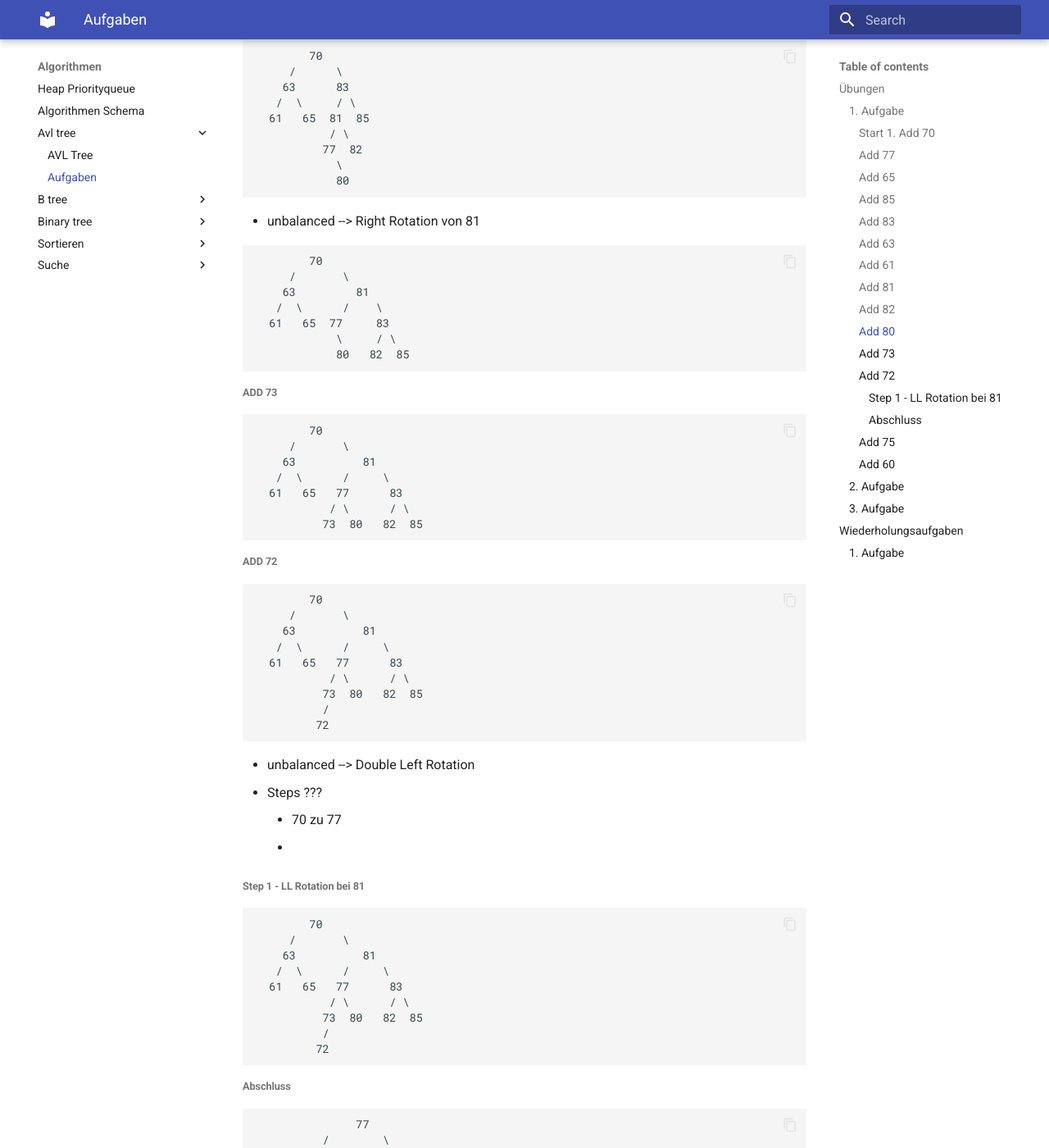
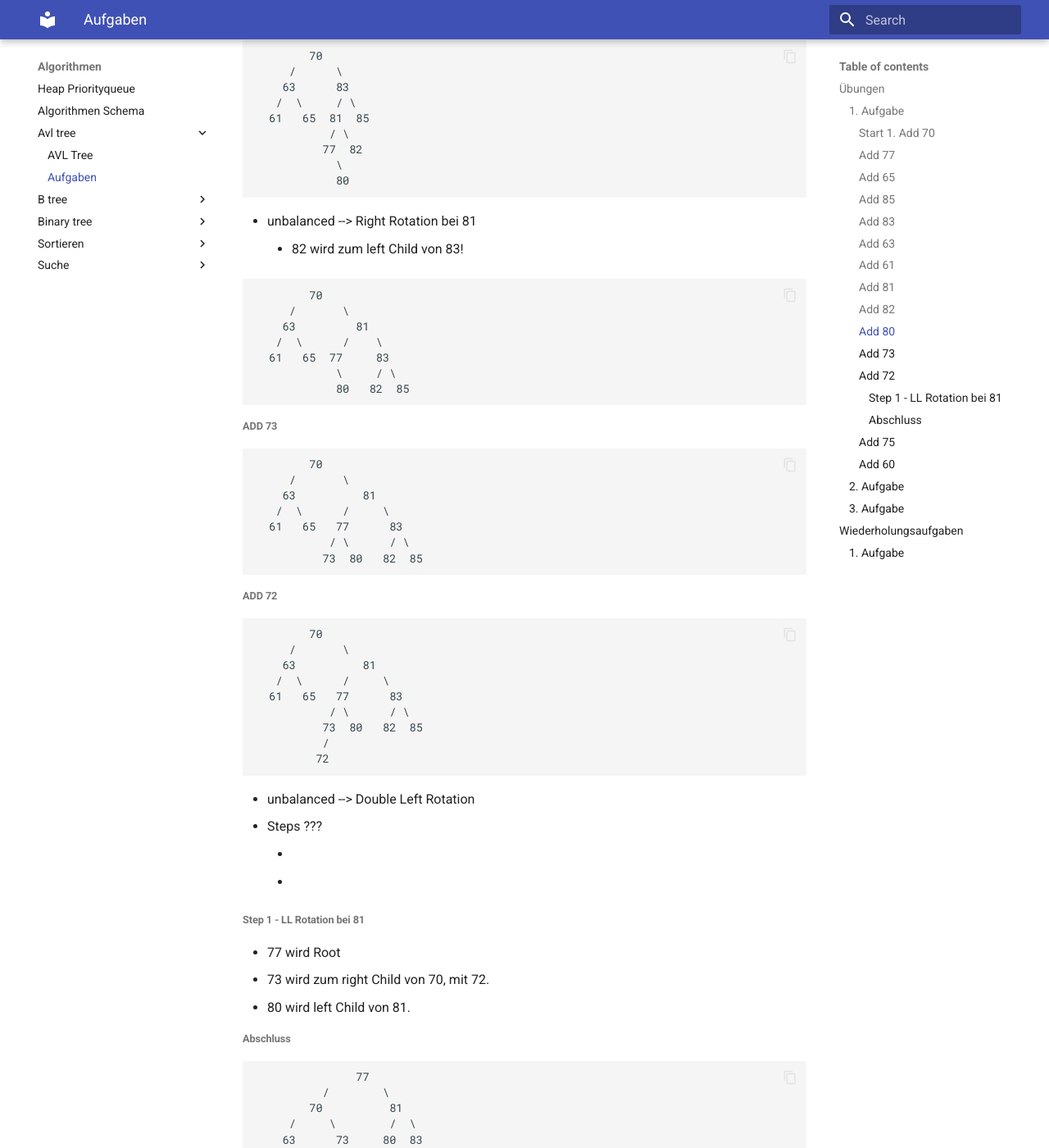
Before and after one commit to tsolenthaler/zbwAlgDs, an MkDocs documentation site: the page built from docs/algorithmen/avl-tree/z_aufgaben.md, in a window 1280 px wide and 1400 px high, scrolled down 2634 px. Shown: the whole window at 82% size. Built offline with MkDocs 1.6.1 and Material for MkDocs 9.7.7, drawn with Linux system fonts in a browser that asks for light colours.

Commit message:
Add examples for right rotation in AVL tree documentation

````diff
--- a/docs/algorithmen/avl-tree/z_aufgaben.md
+++ b/docs/algorithmen/avl-tree/z_aufgaben.md
@@ -142,8 +142,8 @@
             80
 ```
 
-* unbalanced --> Right Rotation von 81
-
+* unbalanced --> Right Rotation bei 81
+      * 82 wird zum left Child von 83!
 
 ```
         70
@@ -180,21 +180,14 @@
 
 * unbalanced --> Double Left Rotation
 * Steps ???
-      * 70 zu 77
+      *
       *
 
 ###### Step 1 - LL Rotation bei 81
-```
-        70
-     /       \
-    63          81
-   /  \      /     \
-  61   65   77      83
-           / \      / \
-          73  80   82  85
-          /
-         72
-```
+
+* 77 wird Root
+* 73 wird zum right Child von 70, mit 72.
+* 80 wird left Child von 81.
 
 ###### Abschluss
 
````
Also changed, not shown: docs/algorithmen/avl-tree/avl-tree.md (+24 -0 lines).
